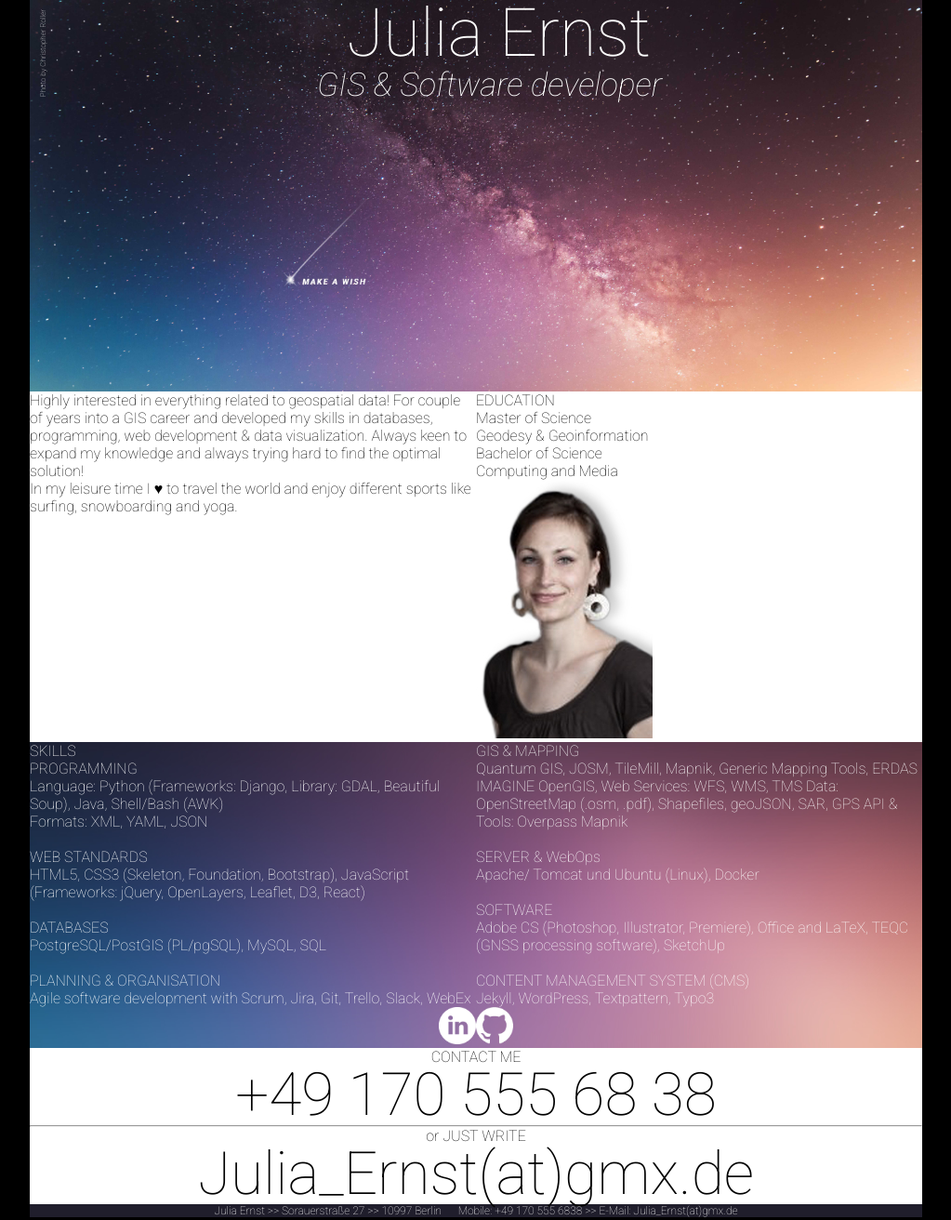
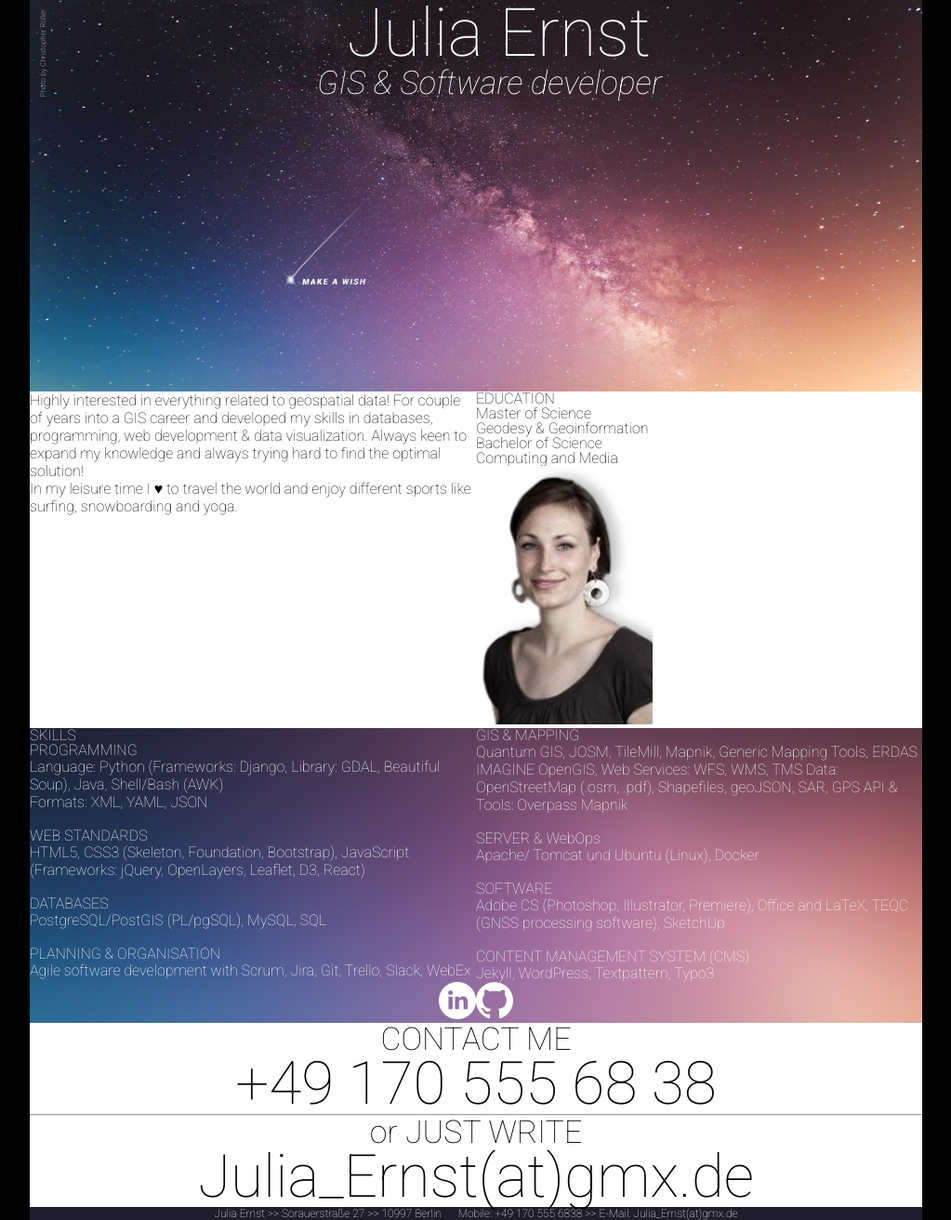
Before and after one commit to missserious/juliaernst, a Jekyll site: the page built from index.html, in a window 1280 px wide. Shown: the whole page at 93% size, without its empty margins (128-1151 px from the left). Built offline with Jekyll 4.4.1, drawn with Linux system fonts in a browser that asks for light colours.

Commit message:
update layout

```diff
--- a/css/styles.scss
+++ b/css/styles.scss
@@ -34,9 +34,18 @@
     background: url('../img/bckgnd.jpg') center no-repeat;
   }
 
-  h3 {
-      font-size: 64px;
+  main h2 {
+    font-size: 64px;
   }
+
+  h4 {
+    font-size: 34px;
+  }
+
+  p {
+    font-size: 16px;
+  }
+
 
   .box-2 {
       /* grid im grid */
--- a/css/stylesMobil.scss
+++ b/css/stylesMobil.scss
@@ -23,8 +23,15 @@ body {
 /* TODO: Schriften h1 bis h6 definieren */
 /*
  * h1 : 72px (mobil)    |     82px
- * h2 : 72px (mobil)    |     82px
- *
+ * h2 : 35px (mobil)    |
+ * h2 : 35px (mobil)    |     64px      -->> main
+
+ * h3 : 16px (mobil)    |
+
+ * h4 : 14px (mobil)    |     34px
+ * h5 : 12px (mobil)    |
+ * h6 : 08px (mobil)    |
+ * p  : 15px (mobil)    |
  *
  */
 
@@ -36,18 +43,19 @@ h1 {
 
 h2 {
     font-size: 35px;
-    line-height: 1.15;
+    /*line-height: 1.15;*/
+    line-height: 1.0;
 }
 
 h3 {
-    font-size: 35px;
+    font-size: 16px;
     line-height: 1.0;
 }
 
-/*
 h4 {
-    font-size: px;
-}*/
+  font-size: 14px;
+  line-height: 1.0;
+}
 
 h5 {
   font-size: 12px;
@@ -55,6 +63,10 @@ h5 {
 
 h6 {
     font-size: 8px;
+}
+
+p {
+  font-size: 15px;
 }
 
 /*
--- a/index.html
+++ b/index.html
@@ -20,11 +20,12 @@ author: Julia
 
   <div class="box-2">
     <div class="edjucation">
-      <h4>EDUCATION</h4>
-      <h4>Master of Science</h4>
-      <p>Geodesy &amp; Geoinformation</p>
-      <h4>Bachelor of Science</h4>
-      <p>Computing and Media</p>
+      <h3>EDUCATION</h3>
+
+      <h3>Master of Science</h3>
+      <h3>Geodesy &amp; Geoinformation</h3>
+      <h3>Bachelor of Science</h3>
+      <h3>Computing and Media</h3>
     </div>
     <div class="picture">
       <img src="img/JE_V5.jpg" alt="Julia Ernst">
@@ -32,41 +33,41 @@ author: Julia
   </div>
 
   <div class="box-3">
-    <h4>SKILLS</h4>
+    <h3>SKILLS</h3>
 
     <!-- TODO: container >> div einfuegen -->
-    <h4>PROGRAMMING</h4>
+    <h3>PROGRAMMING</h3>
     <p>Language: Python (Frameworks: Django, Library: GDAL, Beautiful Soup), Java, Shell/Bash (AWK)</p>
     <p>Formats: XML, YAML, JSON</p>
     <br/>
 
-    <h4>WEB STANDARDS</h4>
+    <h3>WEB STANDARDS</h3>
     <p>HTML5, CSS3 (Skeleton, Foundation, Bootstrap), JavaScript (Frameworks: jQuery, OpenLayers, Leaflet, D3, React)</p>
     <br/>
 
-    <h4>DATABASES</h4>
+    <h3>DATABASES</h3>
     <p>PostgreSQL/PostGIS (PL/pgSQL), MySQL, SQL</p>
     <br/>
 
-    <h4>PLANNING &amp; ORGANISATION</h4>
+    <h3>PLANNING &amp; ORGANISATION</h3>
     <p>Agile software development with Scrum, Jira, Git, Trello, Slack, WebEx</p>
   </div>
 
   <div class="box-4">
-    <h4>GIS &amp; MAPPING</h4>
+    <h3>GIS &amp; MAPPING</h3>
     <p>Quantum GIS, JOSM, TileMill, Mapnik, Generic Mapping Tools, ERDAS IMAGINE OpenGIS,
     Web Services: WFS, WMS, TMS Data: OpenStreetMap (.osm, .pdf), Shapefiles, geoJSON, SAR, GPS API &amp; Tools: Overpass Mapnik</p>
     <br/>
 
-    <h4>SERVER &amp; WebOps</h4>
+    <h3>SERVER &amp; WebOps</h3>
     <p>Apache/ Tomcat und Ubuntu (Linux), Docker</p>
     <br/>
 
-    <h4>SOFTWARE</h4>
+    <h3>SOFTWARE</h3>
     <p>Adobe CS (Photoshop, Illustrator, Premiere), Office and LaTeX, TEQC (GNSS processing software), SketchUp</p>
     <br/>
 
-    <h4>CONTENT MANAGEMENT SYSTEM (CMS)</h4>
+    <h3>CONTENT MANAGEMENT SYSTEM (CMS)</h3>
     <p>Jekyll, WordPress, Textpattern, Typo3</p>
   </div>
 
@@ -84,8 +85,8 @@ author: Julia
 
   <div class="box-6">
     <h4>CONTACT ME</h4>
-    <h3>+49 170 555 68 38</h3>
+    <h2>+49 170 555 68 38</h2>
     <hr>
     <h4>or JUST WRITE</h4>
-    <h3>Julia_Ernst(at)gmx.de</h3>
+    <h2>Julia_Ernst(at)gmx.de</h2>
   </div>
```
